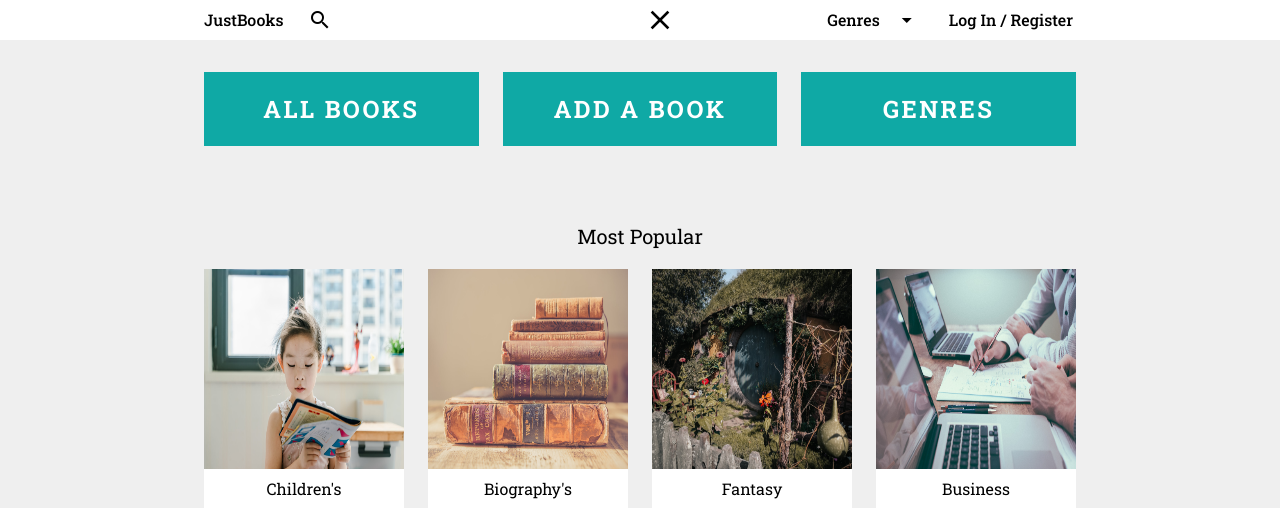
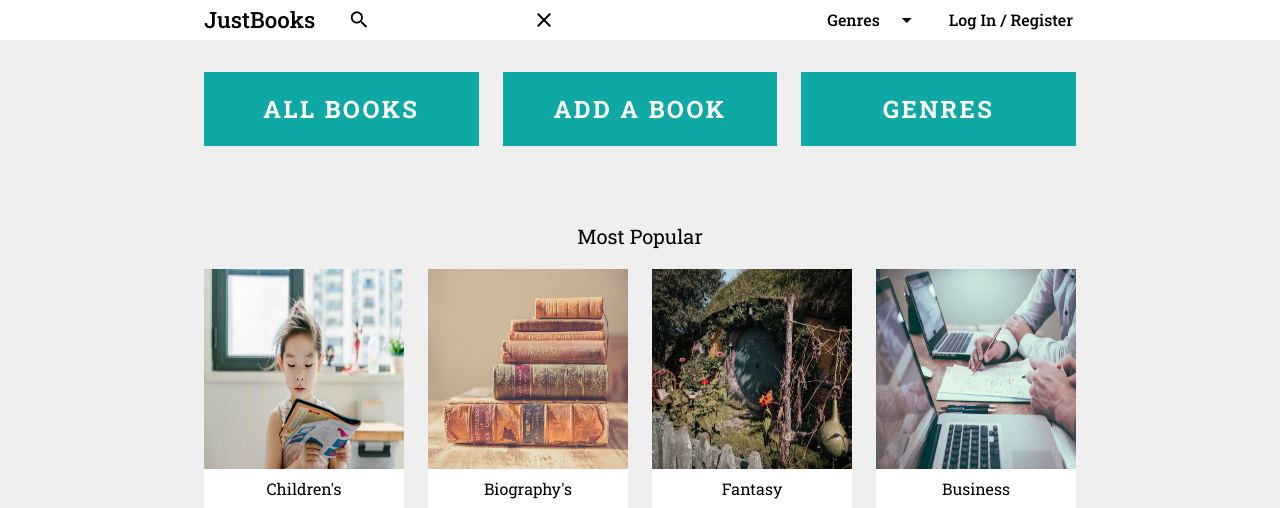
Before and after one commit to Code-Institute-Submissions/HowellsJonathan-justBooks, a Flask app: page / in a window 1280 px wide. Shown: the top 508 px of the page. Run offline with Flask 2, Linux system fonts and the light colour scheme; data that the repository does not hold is empty; some libraries are stand-ins or nearby versions; some web fonts are replaced.

Commit message:
Styled search bar for all views

```diff
--- a/static/css/site_wide.css
+++ b/static/css/site_wide.css
@@ -47,7 +47,8 @@ nav {
 }
 
 nav .brand-logo {
-    font-size: 1rem;
+    font-size: 1.4rem;
+    color: #000000;
 }
 
 .page-footer {
@@ -66,10 +67,6 @@ nav .sidenav-trigger {
 nav .sidenav-trigger i {
     height: 40px;
     line-height: 40px;
-}
-
-nav .brand-logo {
-    color: #000000;
 }
 
 nav a, nav ul a {
@@ -177,22 +174,27 @@ h2 {
     }
 
     .search-bar {
-        max-width: 400px;
+        max-width: 240px;
     }
 
     #search-bar {
-        margin-left: 100px;
+        margin-left: 140px;
     }
 
     .search-icon.material-icons {
         line-height: 40px;
+        font-size: 1.4rem;
+    }
+
+    .input-field input[type=search] ~ .material-icons {
+        font-size: 1.5rem;
     }
 
 }
 
 /* ----------------------------------------------- First Desktop / Large Tablet view */
 
-@media only screen and (min-width: 1280px) {
+@media only screen and (min-width: 1200px) {
 
     /* --------------------------- Anything above viewsize styling */
 
@@ -202,9 +204,17 @@ h2 {
 
 }
 
+@media only screen and (min-width: 1440px) {
+
+    .search-bar {
+        max-width: 400px;
+    }
+
+}
+
 /* -----------------------------------------------  Large Desktop view styling */
 
-@media only screen and (min-width: 1440px) {
+@media only screen and (min-width: 1660px) {
 
     /* --------------------------- Base / All pages styling */
 
```
